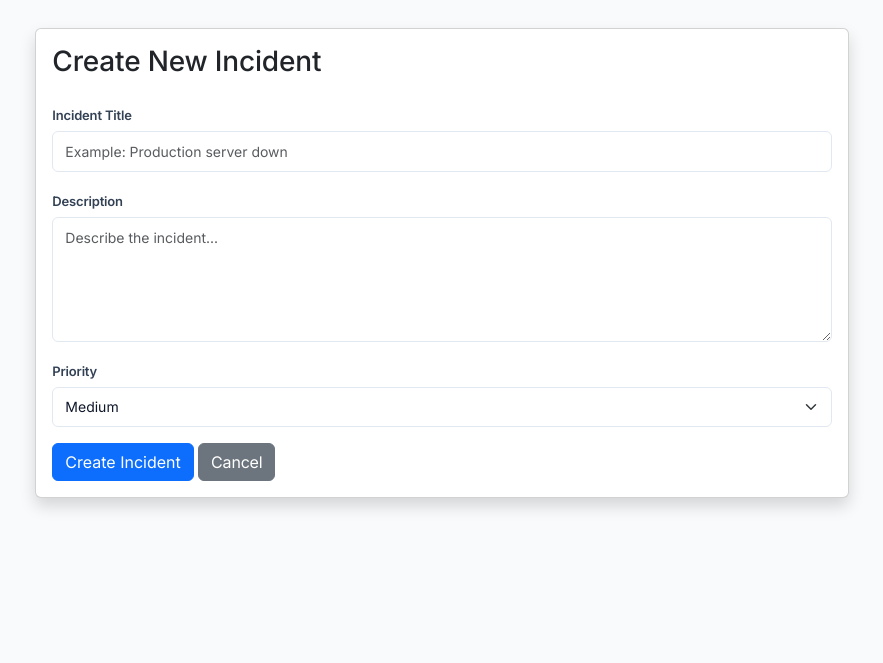
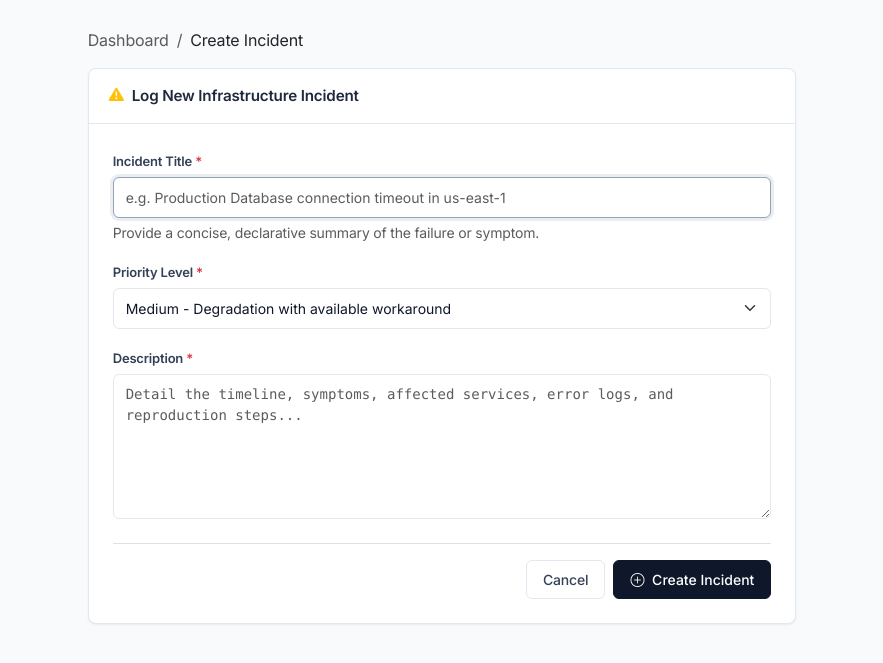
Before and after one commit to Adityachandkaushik/incident-management-system, a Flask app: page /incident/create in a window 1280 px wide. Shown: the part 56-719 px from the top of the page, without its empty margins (198-1081 px from the left). Run offline with Flask 3, Linux system fonts and the light colour scheme; the visitor is signed in with stand-in values (Sample User, id 1).

Commit message:
enhance create incident UI

```diff
--- a/templates/create_incident.html
+++ b/templates/create_incident.html
@@ -1,107 +1,86 @@
 {% extends "base.html" %}
 
-{% block title %}Create Incident{% endblock %}
+{% block title %}Create Incident - OpsIncident{% endblock %}
 
 {% block content %}
+<div class="row justify-content-center">
+    <div class="col-12 col-md-10 col-lg-8 col-xl-7">
+        <!-- Navigation Breadcrumb / Context -->
+        <nav aria-label="breadcrumb" class="mb-3">
+            <ol class="breadcrumb mb-0 small">
+                <li class="breadcrumb-item"><a href="{{ url_for('incidents.dashboard') }}" class="text-decoration-none text-muted">Dashboard</a></li>
+                <li class="breadcrumb-item active text-dark" aria-current="page">Create Incident</li>
+            </ol>
+        </nav>
 
-<div class="row justify-content-center">
+        <div class="ops-card">
+            <div class="ops-card-header">
+                <div class="d-flex align-items-center">
+                    <i class="bi bi-exclamation-triangle-fill text-warning me-2"></i>
+                    <span>Log New Infrastructure Incident</span>
+                </div>
+            </div>
 
-    <div class="col-md-8">
+            <div class="ops-card-body p-4">
+                <form action="{{ url_for('incidents.create_incident') }}" method="POST">
 
-        <div class="card shadow">
-
-            <div class="card-body">
-
-                <h3 class="mb-4">
-                    Create New Incident
-                </h3>
-
-                <form method="POST">
-
+                    <!-- Incident Title -->
                     <div class="mb-3">
-
-                        <label class="form-label">
-                            Incident Title
+                        <label for="title" class="form-label">
+                            Incident Title <span class="text-danger">*</span>
                         </label>
-
                         <input
                             type="text"
+                            class="form-control"
+                            id="title"
                             name="title"
-                            class="form-control"
-                            placeholder="Example: Production server down"
+                            placeholder="e.g. Production Database connection timeout in us-east-1"
                             required
+                            autofocus
                         >
-
+                        <div class="form-text text-muted small">Provide a concise, declarative summary of the failure or symptom.</div>
                     </div>
 
-
+                    <!-- Priority Level -->
                     <div class="mb-3">
-
-                        <label class="form-label">
-                            Description
+                        <label for="priority" class="form-label">
+                            Priority Level <span class="text-danger">*</span>
                         </label>
-
-                        <textarea
-                            name="description"
-                            class="form-control"
-                            rows="5"
-                            placeholder="Describe the incident..."
-                            required></textarea>
-
+                        <select class="form-select" id="priority" name="priority" required>
+                            <option value="Low">Low - Minor bug, minimal workflow impact</option>
+                            <option value="Medium" selected>Medium - Degradation with available workaround</option>
+                            <option value="High">High - Core service impacted, partial outage</option>
+                            <option value="Critical">Critical - Full system outage / revenue blocking</option>
+                        </select>
                     </div>
 
-
-                    <div class="mb-3">
-
-                        <label class="form-label">
-                            Priority
+                    <!-- Detailed Description -->
+                    <div class="mb-4">
+                        <label for="description" class="form-label">
+                            Description <span class="text-danger">*</span>
                         </label>
-
-                        <select
-                            name="priority"
-                            class="form-select">
-
-                            <option value="Low">
-                                Low
-                            </option>
-
-                            <option value="Medium" selected>
-                                Medium
-                            </option>
-
-                            <option value="High">
-                                High
-                            </option>
-
-                            <option value="Critical">
-                                Critical
-                            </option>
-
-                        </select>
-
+                        <textarea
+                            class="form-control font-monospace"
+                            id="description"
+                            name="description"
+                            rows="6"
+                            placeholder="Detail the timeline, symptoms, affected services, error logs, and reproduction steps..."
+                            required
+                        ></textarea>
                     </div>
 
-
-                    <button
-                        type="submit"
-                        class="btn btn-primary">
-                        Create Incident
-                    </button>
-
-                    <a
-                        href="{{ url_for('incidents.dashboard') }}"
-                        class="btn btn-secondary">
-                        Cancel
-                    </a>
-
+                    <!-- Form Controls -->
+                    <div class="d-flex justify-content-end align-items-center gap-2 pt-3 border-top">
+                        <a href="{{ url_for('incidents.dashboard') }}" class="btn btn-ops-outline">
+                            Cancel
+                        </a>
+                        <button type="submit" class="btn btn-ops-primary">
+                            <i class="bi bi-plus-circle me-1"></i> Create Incident
+                        </button>
+                    </div>
                 </form>
-
             </div>
-
         </div>
-
     </div>
-
 </div>
-
 {% endblock %}
```
